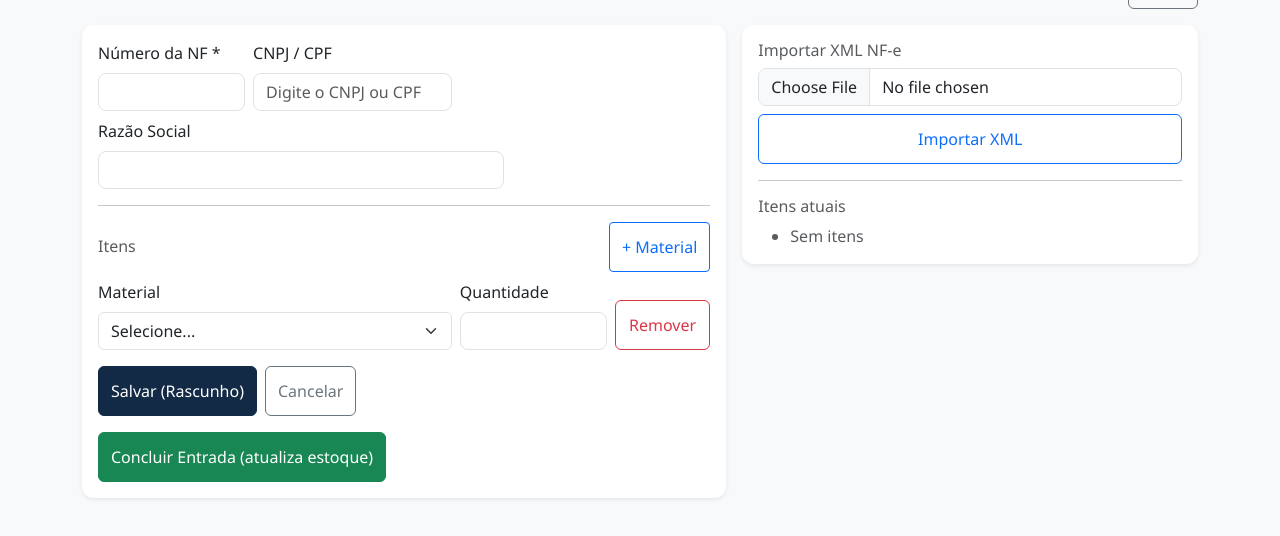
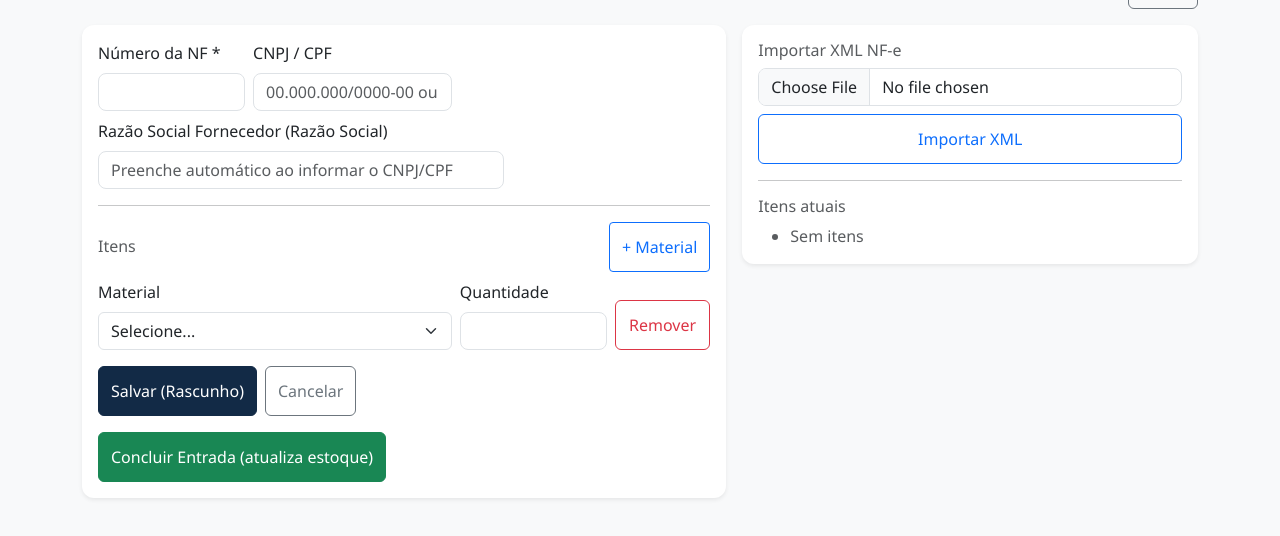
Before and after one commit to JoaoGois72/aruana-estoque, a Flask app: template app/templates/estoque/entrada_form.html in a window 1280 px wide. Shown: the part 131-667 px from the top of the page. Run offline with Flask 3, Linux system fonts and the light colour scheme; the template is opened without the code that fills it, so the values that code supplies are empty.

Commit message:
Update entrada_form.html

```diff
--- a/app/templates/estoque/entrada_form.html
+++ b/app/templates/estoque/entrada_form.html
@@ -17,21 +17,17 @@
                </div>
                     <div class="col-md-4">
                       <label class="form-label">CNPJ / CPF</label>
-                      <input type="text"
-                          id="documento"
-                          name="documento_fornecedor"
-                          class="form-control"
-                          placeholder="Digite o CNPJ ou CPF"
-                          onblur="buscarFornecedor()">
+                      <input id="docFornecedor" name="documento_fornecedor" class="form-control"
+                         value="{{ ent.documento_fornecedor or '' }}"
+                         placeholder="00.000.000/0000-00 ou 000.000.000-00">
                     </div>
 
                     <div class="col-md-8">
                       <label class="form-label">Razão Social</label>
-                      <input type="text"
-                            id="nome_fornecedor"
-                            name="nome_fornecedor"
-                            class="form-control"
-                            readonly>
+                      <label class="form-label">Fornecedor (Razão Social)</label>
+                          <input id="nomeFornecedor" name="nome_fornecedor" class="form-control"
+                           value="{{ ent.nome_fornecedor or '' }}"
+                           placeholder="Preenche automático ao informar o CNPJ/CPF">
                     </div>
 
           </div>
```
